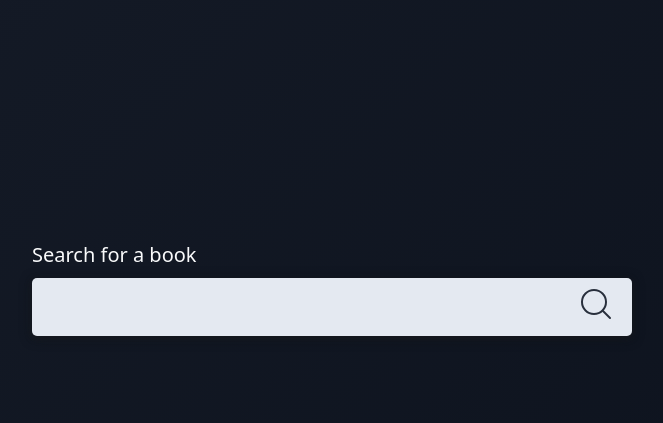
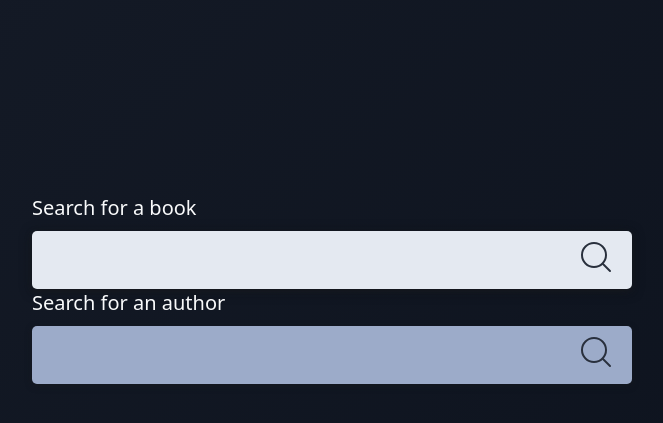
Before and after one commit to starsuit/book-browse, a Django app: page / in a window 1280 px wide. Shown: the part 139-562 px from the top of the page, without its empty margins (308-971 px from the left). Run offline with Django 3.2, Linux system fonts and the light colour scheme.

Commit message:
can now search by author Relates #6

```diff
--- a/book_browse/forms.py
+++ b/book_browse/forms.py
@@ -3,4 +3,6 @@ from django import forms
 
 class BookSearch(forms.Form):
     search = forms.CharField(
-        label="Search for a book", widget=forms.TextInput(attrs={'class': "field__input", 'id': 'search', 'autofocus': True}))
+        label="Search for a book", required=False, widget=forms.TextInput(attrs={'class': "field__input", 'id': 'search', 'autofocus': True}))
+    author = forms.CharField(
+        label="Search for an author", required=False, widget=forms.TextInput(attrs={'class': "field__input", 'id': 'author'}))
--- a/book_browse/templates/book_browse/index.html
+++ b/book_browse/templates/book_browse/index.html
@@ -32,11 +32,30 @@
       <form class="form" action="{% url 'books' %}" method="GET">
         {% csrf_token %}
 
-        <label for="{{ form.search_input.id_for_label }}">
-          Search for a book</label
+        <label for="{{ form.search.id_for_label }}"> Search for a book</label>
+        <div class="field">
+          {{ form.search }}
+          <button class="field__button" aria-label="Search">
+            <svg
+              viewBox="0 0 32 32"
+              width="32"
+              height="32"
+              fill="none"
+              stroke="currentcolor"
+              stroke-linecap="round"
+              stroke-linejoin="round"
+              stroke-width="2"
+            >
+              <circle cx="14" cy="14" r="12"></circle>
+              <path d="M23 23 L30 30"></path>
+            </svg>
+          </button>
+        </div>
+        <label for="{{ form.author.id_for_label }}">
+          Search for an author</label
         >
         <div class="field">
-          {{ form.search }}
+          {{ form.author }}
           <button class="field__button" aria-label="Search">
             <svg
               viewBox="0 0 32 32"
--- a/book_browse/views.py
+++ b/book_browse/views.py
@@ -18,14 +18,18 @@ def index(request):
 
 def books(request):
 
-    search = request.GET.get('search', False)
-    if search == False:
+    author = request.GET.get('author', False)
+    search = author if request.GET.get(
+        'search', False) == "" else request.GET.get('search', False)
+
+    if search == False and author == False:
         return redirect('/')
 
-    queries = {'q': search, 'key': key}
+    queries = {'q': search, 'inauthor': author, 'key': key}
+    print(queries)
     r = requests.get(
         'https://www.googleapis.com/books/v1/volumes', params=queries)
-
+    print(r)
     if r.status_code != 200:
         return render(request, 'book_browse/books.html', {'message': 'Sorry, there seems to be an issue with Google Books right now.'})
 
```
